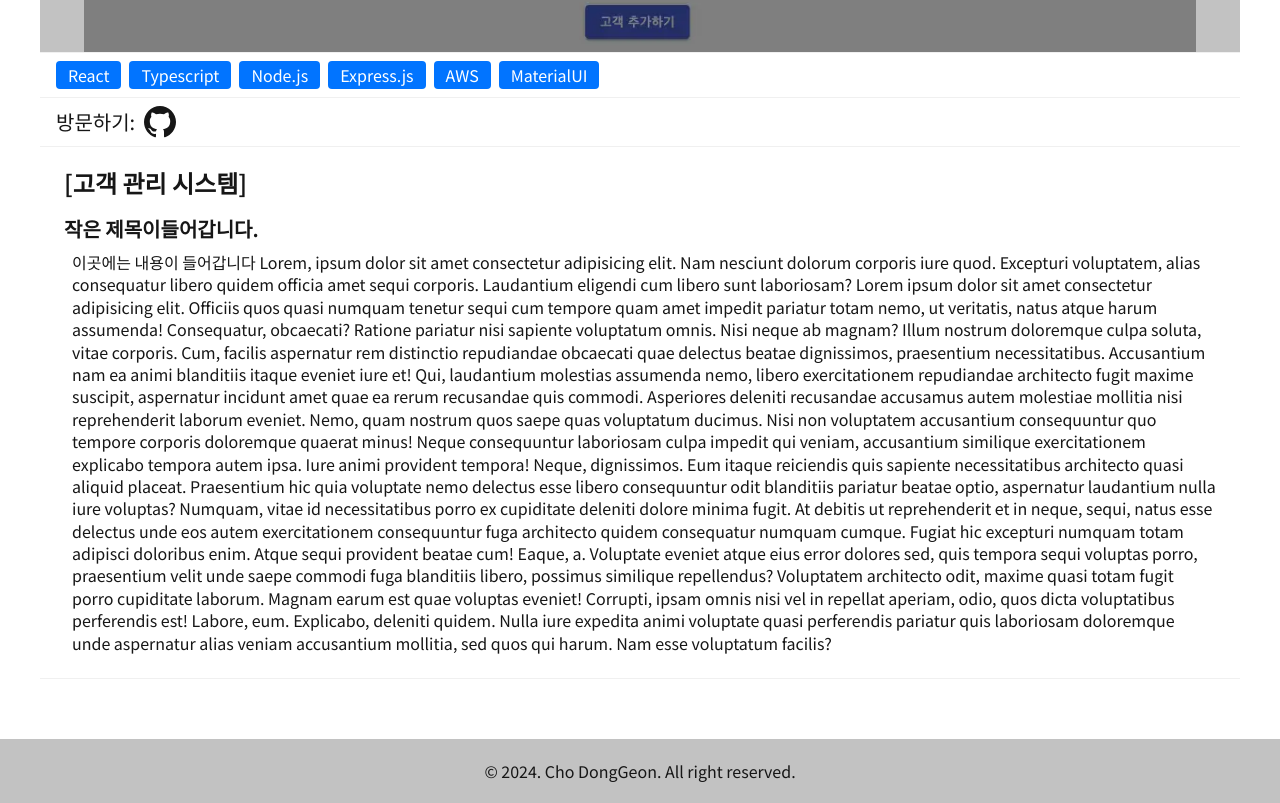
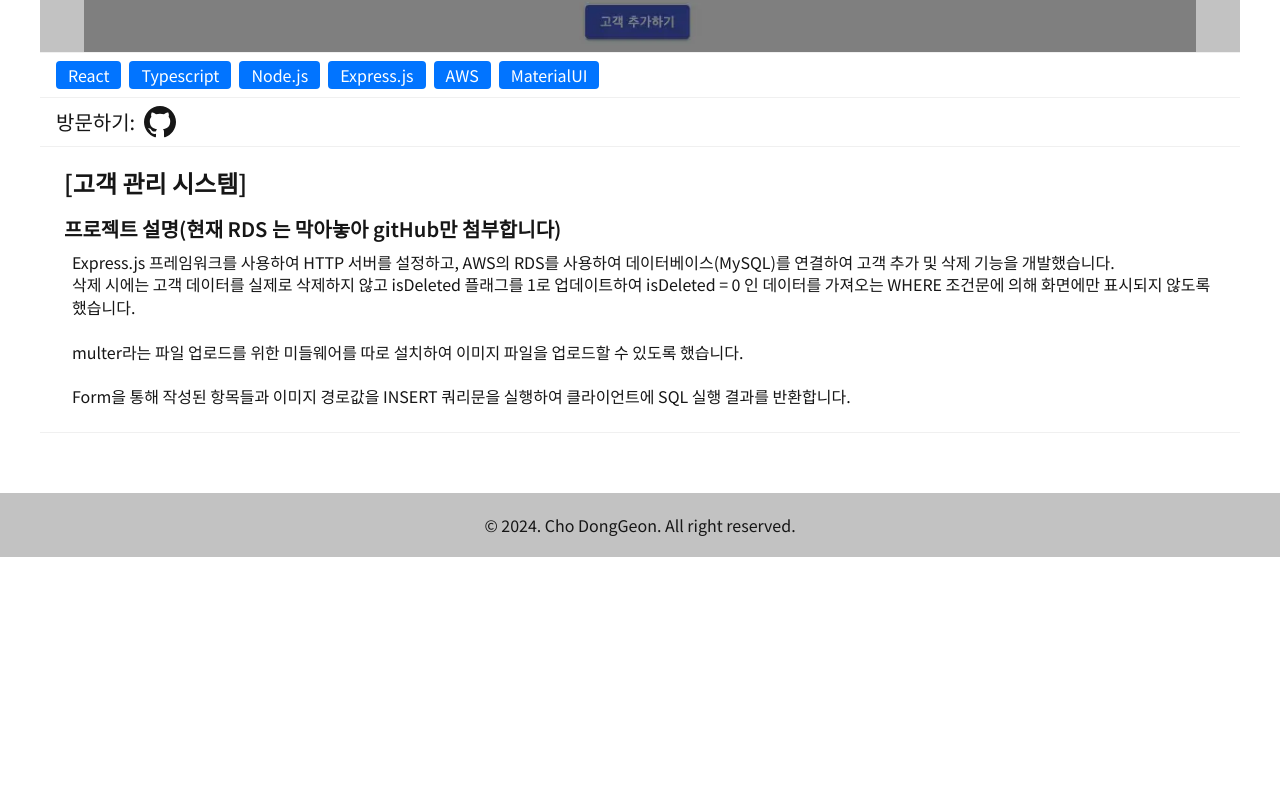
Before and after one commit to IPYURA/CDG-Portfolio-Next, a Next.js app: page /projects/customer in a window 1280 px wide. Shown: the part 612-1415 px from the top of the page. After the commit the page ends 1169 px from the top, so only its background shows below. Built offline with nearby package versions, Linux system fonts and the light colour scheme.

Commit message:
customer 내용 추가

```diff
--- a/app/projects/customer/page.tsx
+++ b/app/projects/customer/page.tsx
@@ -27,47 +27,25 @@ const Customer = () => {
       </div>
       <Description>
         <h2 className={styles.title}>[{customerData.title}]</h2>
-        <h3 className={styles.sectionTit}>작은 제목이들어갑니다.</h3>
+        <h3 className={styles.sectionTit}>
+          프로젝트 설명(현재 RDS 는 막아놓아 gitHub만 첨부합니다)
+        </h3>
         <div className={styles.desc}>
-          이곳에는 내용이 들어갑니다 Lorem, ipsum dolor sit amet consectetur
-          adipisicing elit. Nam nesciunt dolorum corporis iure quod. Excepturi
-          voluptatem, alias consequatur libero quidem officia amet sequi
-          corporis. Laudantium eligendi cum libero sunt laboriosam? Lorem ipsum
-          dolor sit amet consectetur adipisicing elit. Officiis quos quasi
-          numquam tenetur sequi cum tempore quam amet impedit pariatur totam
-          nemo, ut veritatis, natus atque harum assumenda! Consequatur,
-          obcaecati? Ratione pariatur nisi sapiente voluptatum omnis. Nisi neque
-          ab magnam? Illum nostrum doloremque culpa soluta, vitae corporis. Cum,
-          facilis aspernatur rem distinctio repudiandae obcaecati quae delectus
-          beatae dignissimos, praesentium necessitatibus. Accusantium nam ea
-          animi blanditiis itaque eveniet iure et! Qui, laudantium molestias
-          assumenda nemo, libero exercitationem repudiandae architecto fugit
-          maxime suscipit, aspernatur incidunt amet quae ea rerum recusandae
-          quis commodi. Asperiores deleniti recusandae accusamus autem molestiae
-          mollitia nisi reprehenderit laborum eveniet. Nemo, quam nostrum quos
-          saepe quas voluptatum ducimus. Nisi non voluptatem accusantium
-          consequuntur quo tempore corporis doloremque quaerat minus! Neque
-          consequuntur laboriosam culpa impedit qui veniam, accusantium
-          similique exercitationem explicabo tempora autem ipsa. Iure animi
-          provident tempora! Neque, dignissimos. Eum itaque reiciendis quis
-          sapiente necessitatibus architecto quasi aliquid placeat. Praesentium
-          hic quia voluptate nemo delectus esse libero consequuntur odit
-          blanditiis pariatur beatae optio, aspernatur laudantium nulla iure
-          voluptas? Numquam, vitae id necessitatibus porro ex cupiditate
-          deleniti dolore minima fugit. At debitis ut reprehenderit et in neque,
-          sequi, natus esse delectus unde eos autem exercitationem consequuntur
-          fuga architecto quidem consequatur numquam cumque. Fugiat hic
-          excepturi numquam totam adipisci doloribus enim. Atque sequi provident
-          beatae cum! Eaque, a. Voluptate eveniet atque eius error dolores sed,
-          quis tempora sequi voluptas porro, praesentium velit unde saepe
-          commodi fuga blanditiis libero, possimus similique repellendus?
-          Voluptatem architecto odit, maxime quasi totam fugit porro cupiditate
-          laborum. Magnam earum est quae voluptas eveniet! Corrupti, ipsam omnis
-          nisi vel in repellat aperiam, odio, quos dicta voluptatibus
-          perferendis est! Labore, eum. Explicabo, deleniti quidem. Nulla iure
-          expedita animi voluptate quasi perferendis pariatur quis laboriosam
-          doloremque unde aspernatur alias veniam accusantium mollitia, sed quos
-          qui harum. Nam esse voluptatum facilis?
+          Express.js 프레임워크를 사용하여 HTTP 서버를 설정하고, AWS의 RDS를
+          사용하여 데이터베이스(MySQL)를 연결하여 고객 추가 및 삭제 기능을
+          개발했습니다.
+          <br />
+          삭제 시에는 고객 데이터를 실제로 삭제하지 않고 isDeleted 플래그를 1로
+          업데이트하여 isDeleted = 0 인 데이터를 가져오는 WHERE 조건문에 의해
+          화면에만 표시되지 않도록 했습니다.
+          <br />
+          <br />
+          multer라는 파일 업로드를 위한 미들웨어를 따로 설치하여 이미지 파일을
+          업로드할 수 있도록 했습니다.
+          <br />
+          <br />
+          Form을 통해 작성된 항목들과 이미지 경로값을 INSERT 쿼리문을 실행하여
+          클라이언트에 SQL 실행 결과를 반환합니다.
         </div>
       </Description>
     </div>
```
